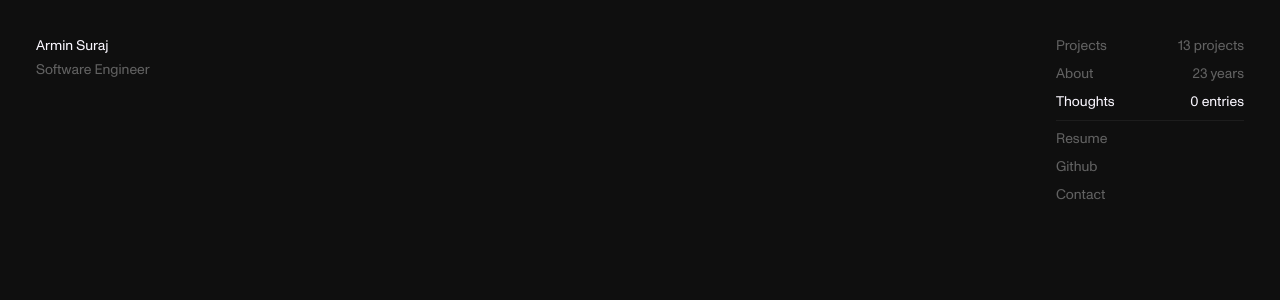
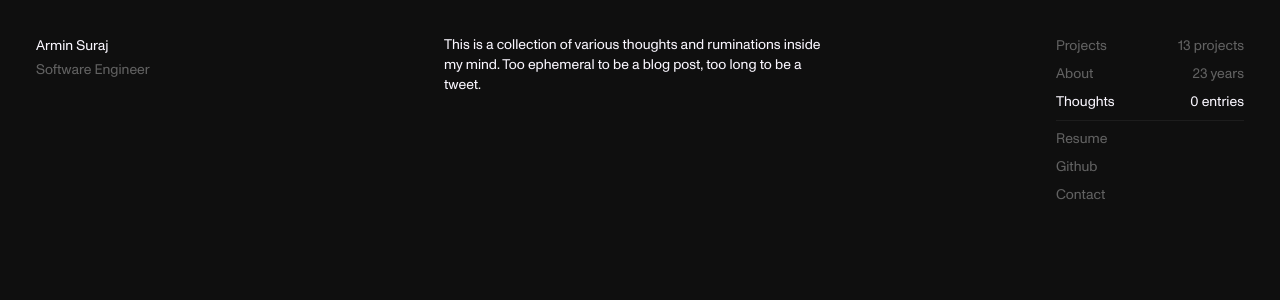
Before and after one commit to arm-out/portfolio, a SvelteKit app: page /thoughts in a window 1280 px wide. Shown: the top 300 px of the page. Built offline with nearby package versions, Linux system fonts and the light colour scheme.

Commit message:
thoughts description

```diff
--- a/src/routes/thoughts/+page.svelte
+++ b/src/routes/thoughts/+page.svelte
@@ -10,3 +10,8 @@
 </svelte:head>
 
 <h1 class="sr-only">Thoughts</h1>
+
+<p class="mb-8">
+	This is a collection of various thoughts and ruminations inside my mind. Too ephemeral to be a
+	blog post, too long to be a tweet.
+</p>
```
